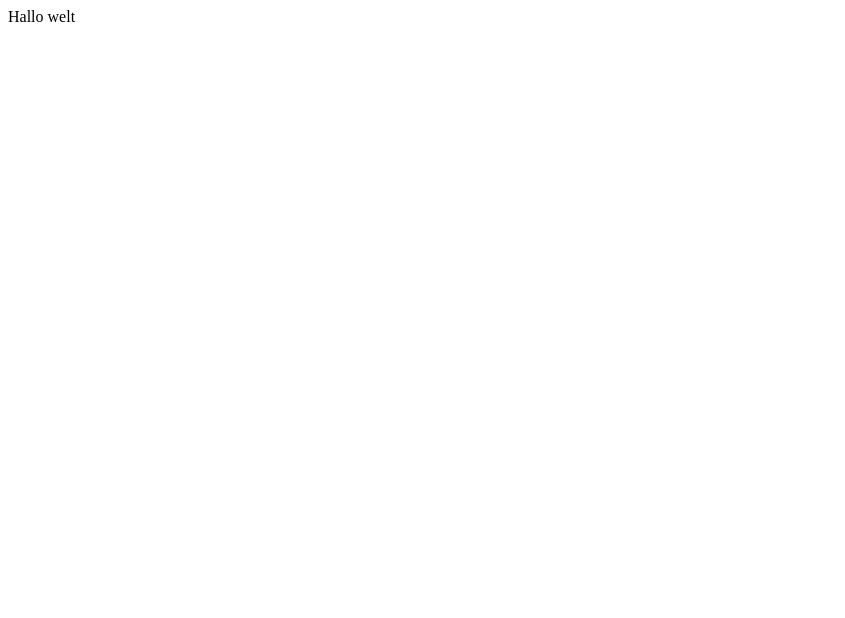
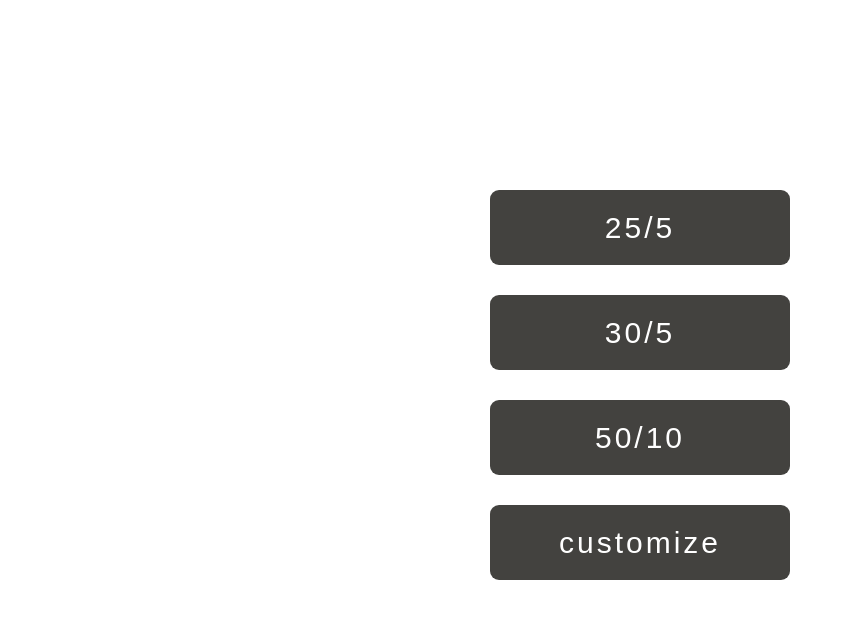
Before and after one commit to rootbeet1/StudyPilotHub, a plain HTML site: page index.html in a window 1280 px wide. Shown: the whole page, without its empty margins (0-845 px from the left). Drawn offline with Linux system fonts and the light colour scheme.

Commit message:
add: first buttons for pomodoro

```diff
--- a/index.html
+++ b/index.html
@@ -4,8 +4,40 @@
     <meta charset="UTF-8">
     <meta name="viewport" content="width=device-width, initial-scale=1.0">
     <title>Document</title>
+    <style>
+        body {
+            display: flex;
+            flex-direction: column;
+            align-items: center;
+            justify-content: center;
+            height: 100vh; /* Um die Höhe des Viewports zu verwenden */
+            margin: 0;
+        }
+
+        button {
+            color: #ffffff;
+            background-color: #43423f;
+            font-size: 30px;
+            border: 0px solid #ffffff;
+            border-radius: 9px;
+            padding: 10px 40px;
+            letter-spacing: 3px;
+            cursor: pointer;
+            margin-bottom: 30px; /* Abstand zwischen den Buttons */
+            width: 300px; /* Breite des Buttons */
+            height: 75px; /* Höhe des Buttons */
+        }
+
+        button:hover {
+            color: #43423f;
+            background-color: #ffffff;
+        }
+    </style>
 </head>
 <body>
-Hallo welt
+    <button>25/5</button>
+    <button>30/5</button>
+    <button>50/10</button>
+    <button>customize</button>
 </body>
 </html>
```
